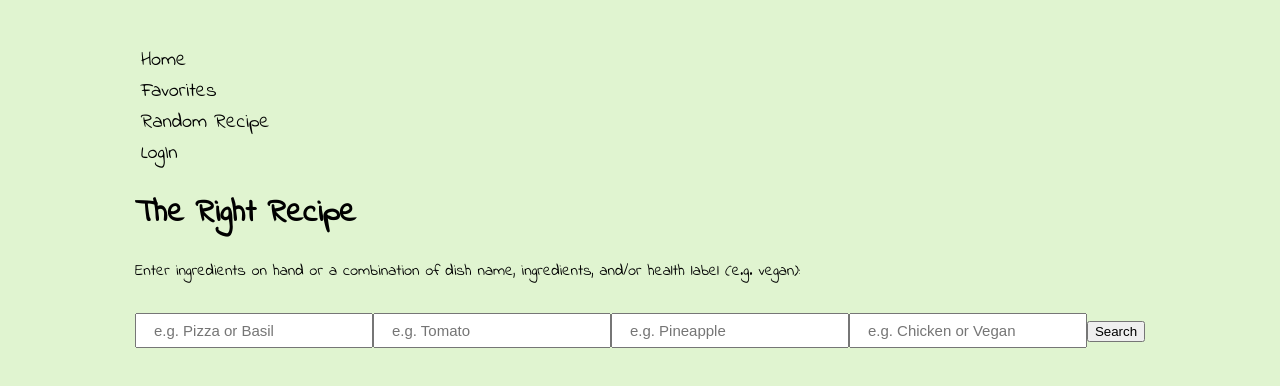
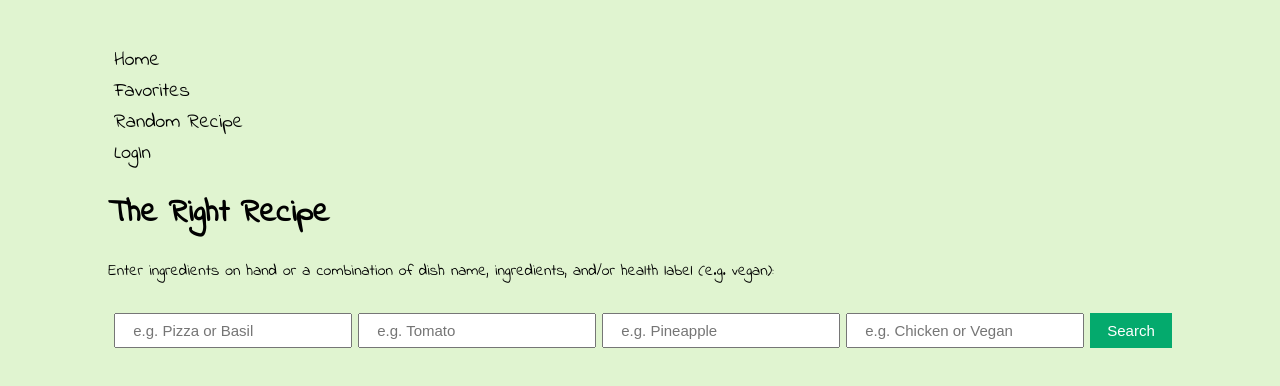
Before and after one commit to sammaicodes/TheRightRecipe, a React (Create React App) app: page / in a window 1280 px wide. Shown: the top 386 px of the page. Built offline with nearby package versions, Linux system fonts and the light colour scheme.

Commit message:
Add more styling.

```diff
--- a/src/App.css
+++ b/src/App.css
@@ -17,6 +17,7 @@ body {
   min-width: 200px;
   max-width: 100vw;
   font-size: 15px;
+  margin-left: 6px;
 }
 button{
   font-family: 'Indie Flower', cursive;
@@ -25,7 +26,14 @@ button{
   outline: none;
   font-size: 20px;
 }
-
+.submitStyle{
+  padding: 9px 17px;
+  font-size: 15px;
+  margin-left: 6px;
+  background-color: #04AA6D;
+  color: #ffffff;
+  border: none;
+}
 
 
 .App {
--- a/src/components/Main.js
+++ b/src/components/Main.js
@@ -61,7 +61,7 @@ function Main({ randomRecipes }) {
           className="inputStyle"
         />
 
-        <input type='submit' value='Search' />
+        <input type='submit' value='Search' className='submitStyle'/>
       </form>
 
       <div>
```
